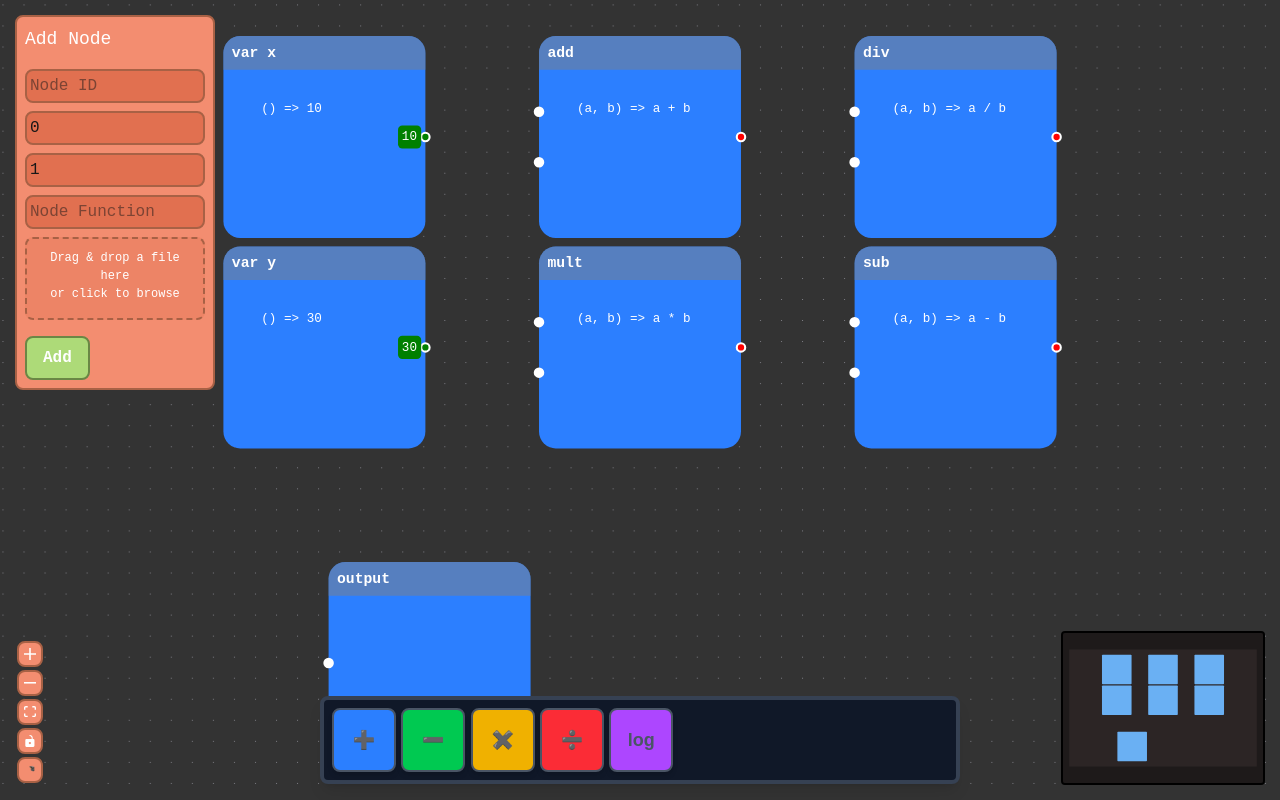
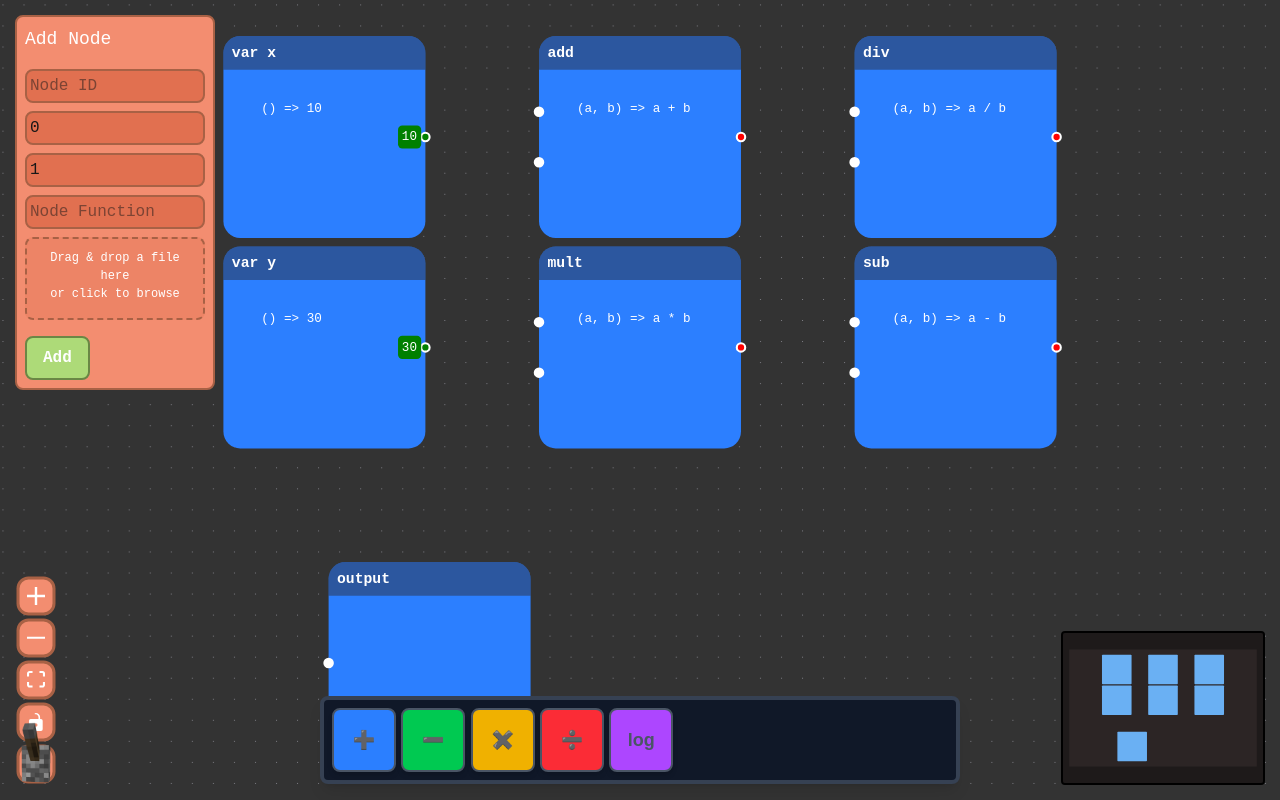
Before and after one commit to Dandandooo/BlackBox-Studio, a Next.js app in the folder backup/: page / in a window 1280 px wide. Built offline with nearby package versions, Linux system fonts and the light colour scheme.

Commit message:
most important push

```diff
--- a/backup/src/app/DraggableBox.css
+++ b/backup/src/app/DraggableBox.css
@@ -59,7 +59,7 @@ cyan: "#85dacc",
   left: 0;
   right: 0;
   height: 2rem; /* h-8 */
-  background-color: rgba(128, 128, 128, 0.5); /* Semi-transparent background */
+  background-color: #2C252570; /* Semi-transparent background */
   border-radius: 1rem 1rem 0 0; /* This is commented out already */
   display: flex;
   justify-content: space-between;
@@ -134,7 +134,8 @@ cyan: "#85dacc",
   background-color: #f38d70;
   color: white;
 
-  margin: .1rem;
+  margin: .5rem;
+  scale: 1.5;
 }
 
 .react-flow__controls-button:hover {
--- a/backup/src/app/page.jsx
+++ b/backup/src/app/page.jsx
@@ -744,6 +744,7 @@ function NodeEditor() {
               <img
                 src={applyMinecraftStyle ? "/lever_off.png" : "/lever_on.png"}
                 alt="Minecraft Lever"
+                style={{scale:4, translate: "-1.55px"}}
               />
             </ControlButton>
         </Controls>
```
Also changed, not shown: backup/public/lever_off.png, backup/public/lever_on.png.
